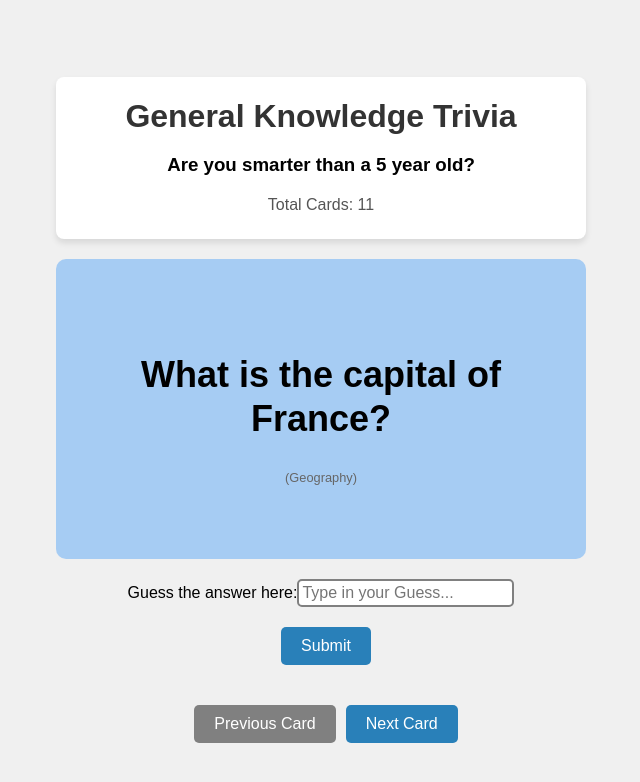
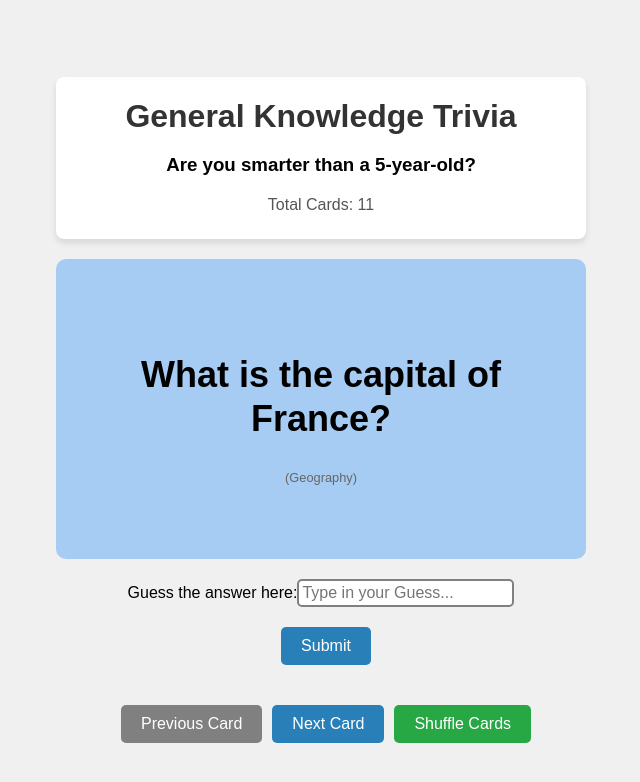
Before and after one commit to 2bTwist/Flashcards, a React (Vite) app: page / in a window 1280 px wide. Shown: the top 782 px of the page, without its empty margins (319-959 px from the left). Built offline with nearby package versions, Linux system fonts and the light colour scheme.

Commit message:
Added Shuffle logic

```diff
--- a/src/App.css
+++ b/src/App.css
@@ -40,6 +40,15 @@ body {
     cursor: not-allowed;
   }
 
+  .shuffle {
+    background-color: #28a745;
+  }
+
+  .shuffle:hover {
+    background-color: #218838;
+  }
+
+
   .textbox {
     padding: 3px;
     font-size: 16px;
--- a/src/App.jsx
+++ b/src/App.jsx
@@ -1,37 +1,32 @@
-// src/App.jsx
 import React, { useState } from 'react';
 import Flashcard from './components/Flashcard';
-import { cards } from './data/cards';
+import { cards as originalCards } from './data/cards';
 import FlashCardInfo from './components/FlashCardInfo';
 import './App.css';
 import Guess from './components/Guess';
 
 function App() {
+  const [cards, setCards] = useState([...originalCards]); // Store shuffled cards
   const [currentIndex, setCurrentIndex] = useState(0);
-
-  const [prevIndex, setPrevIndex] = useState(currentIndex);
-
-  const [input, setInput] = useState("");
-
-  const [guessed, setGuessed] = useState("")
+  const [input, setInput] = useState('');
+  const [guessed, setGuessed] = useState('');
 
   const checkGuess = () => {
     if (input.toLowerCase().trim() === cards[currentIndex].answer.toLowerCase().trim()) {
-      setGuessed('right'); // Apply green border
+      setGuessed('right');
     } else {
-      setGuessed('wrong'); // Apply red border
+      setGuessed('wrong');
     }
   };
 
   const handleNext = () => {
     if (currentIndex < cards.length - 1) {
       setCurrentIndex(currentIndex + 1);
-      setInput(''); // Reset input field
-      setGuessed(''); // Reset border styling
+      setInput('');
+      setGuessed('');
     }
   };
 
-  // Move to the previous card
   const handlePrevious = () => {
     if (currentIndex > 0) {
       setCurrentIndex(currentIndex - 1);
@@ -40,36 +35,48 @@ function App() {
     }
   };
 
+  // 🔀 Shuffle function
+  const handleShuffle = () => {
+    const shuffled = [...originalCards].sort(() => Math.random() - 0.5);
+    setCards(shuffled);
+    setCurrentIndex(0); // Reset to first card
+    setInput('');
+    setGuessed('');
+  };
 
   return (
     <div className="app-container">
       <FlashCardInfo
         title="General Knowledge Trivia"
-        description="Are you smarter than a 5 year old?"
+        description="Are you smarter than a 5-year-old?"
         totalCards={cards.length}
       />
       <div className="flashcard-container">
         <Flashcard card={cards[currentIndex]} key={currentIndex} />
 
-        <Guess handleChange={(e) => setInput(e.target.value)} currentVal={guessed}/>
+        <Guess handleChange={(e) => setInput(e.target.value)} currentVal={guessed} />
 
-        <button type='submit' onClick={checkGuess} className='button submit'> Submit</button>
+        <button type="button" onClick={checkGuess} className="button submit">
+          Submit
+        </button>
       </div>
 
-      <button
-        onClick={handlePrevious}
-        className="button"
-        disabled={currentIndex === 0}
-      >
-        Previous Card
-      </button>
-      <button
-        onClick={handleNext}
-        className="button"
-        disabled={currentIndex === cards.length - 1}
-      >
-        Next Card
-      </button>
+      {/* Navigation Buttons */}
+      <div className="navigation-buttons">
+        <button onClick={handlePrevious} className="button" disabled={currentIndex === 0}>
+          Previous Card
+        </button>
+        <button onClick={handleNext} className="button" disabled={currentIndex === cards.length - 1}>
+          Next Card
+        </button>
+
+        {/* Shuffle Button */}
+        <button onClick={handleShuffle} className="button shuffle">
+          Shuffle Cards
+        </button>
+      </div>
+
+
     </div>
   );
 }
```
